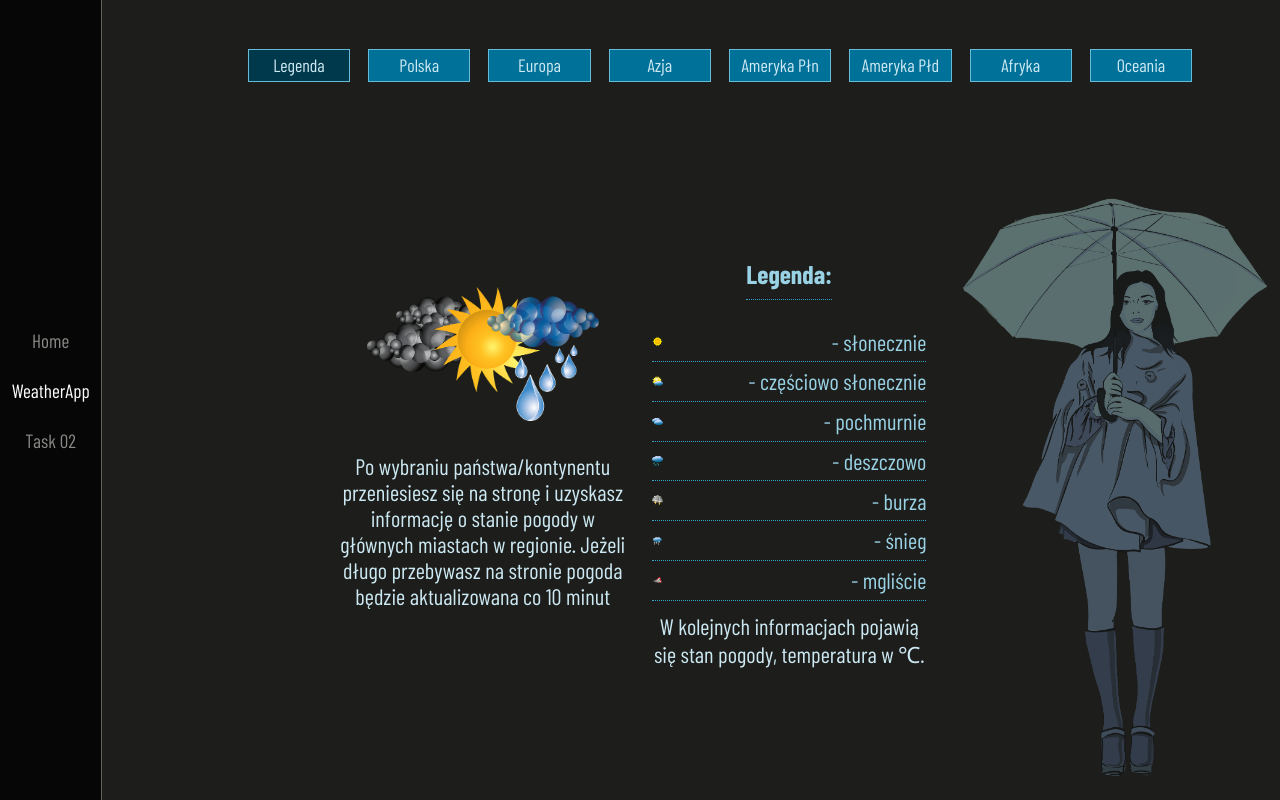
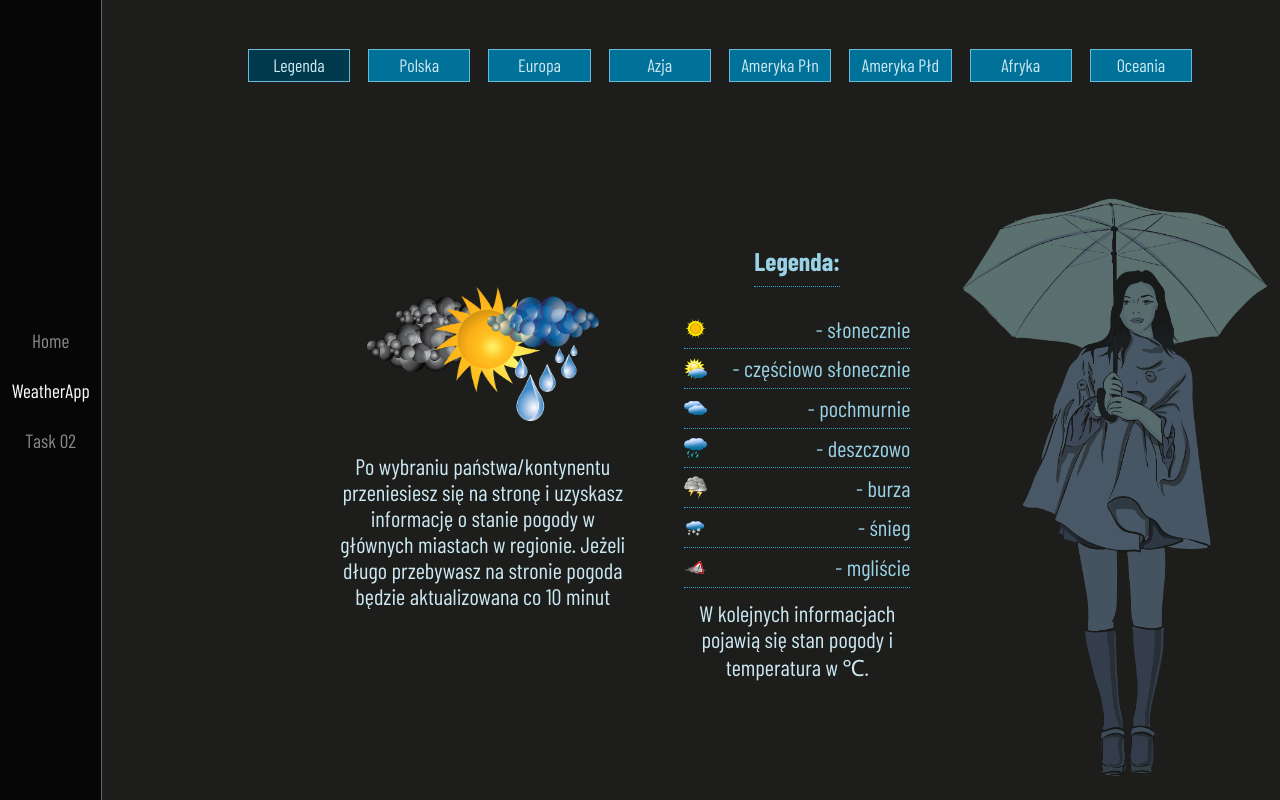
Before and after one commit to Scorpion19702022/01_REACT_VARIOUS_PROJECTS, a React (Create React App) app: page /WeatherApp in a window 1280 px wide. Built offline with nearby package versions, Linux system fonts and the light colour scheme; a web font is replaced by a local one.

Commit message:
corrected styles in component WeatherApp for desktop

```diff
--- a/src/Components/WeatherApp/WeatherApp.module.css
+++ b/src/Components/WeatherApp/WeatherApp.module.css
@@ -136,7 +136,6 @@
 		height: 70%;
 		width: 74%;
 		display: flex;
-		flex-direction: row;
 	}
 
 	.box_main {
@@ -159,6 +158,7 @@
 
 	.main_legend {
 		width: 48%;
+		padding: 2em;
 	}
 
 	.legend_heading {
@@ -166,7 +166,7 @@
 	}
 
 	.legend_img {
-		width: 4%;
+		width: 10%;
 	}
 
 	.legend_info {
--- a/src/Components/WeatherApp/WeatherApp.tsx
+++ b/src/Components/WeatherApp/WeatherApp.tsx
@@ -59,7 +59,7 @@ const WeatherApp = () => {
 								<span className={styles.legend_info}>- mgliście</span>
 							</div>
 							<div className={styles.legend_other_info}>
-								<p className={styles.other_info}>W kolejnych informacjach pojawią się stan pogody, temperatura w ℃.</p>
+								<p className={styles.other_info}>W kolejnych informacjach pojawią się stan pogody i temperatura w ℃.</p>
 							</div>
 						</div>
 					</div>
```
